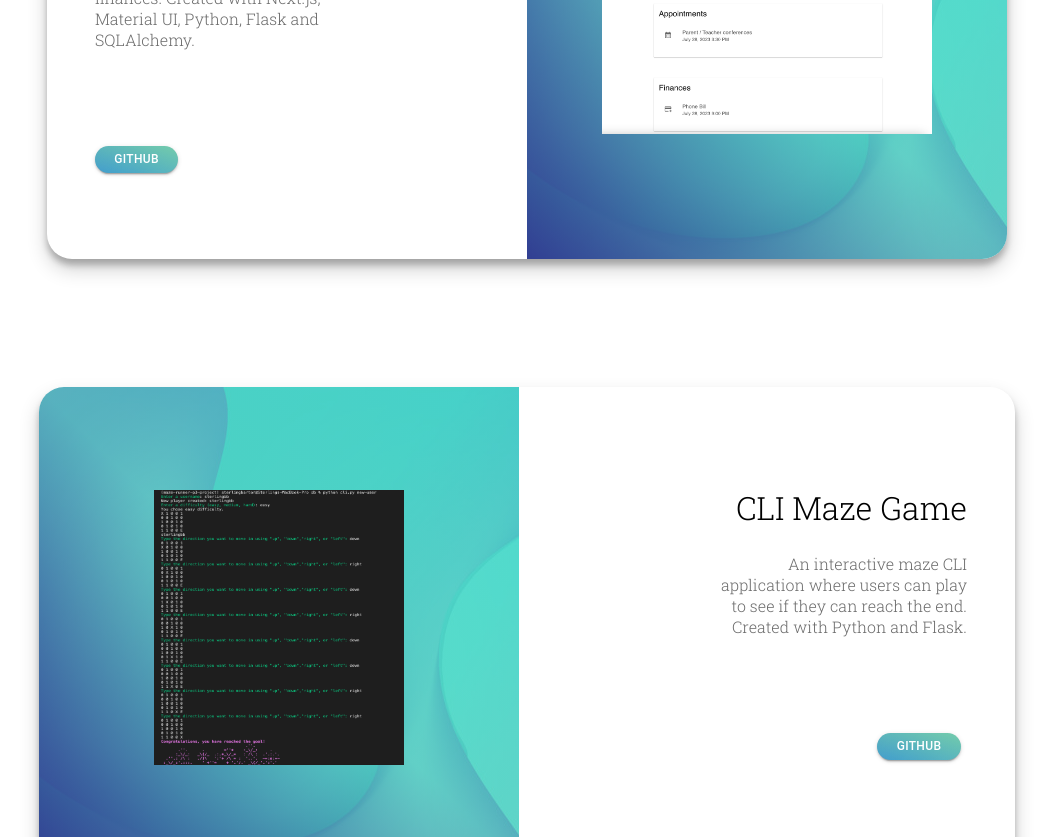
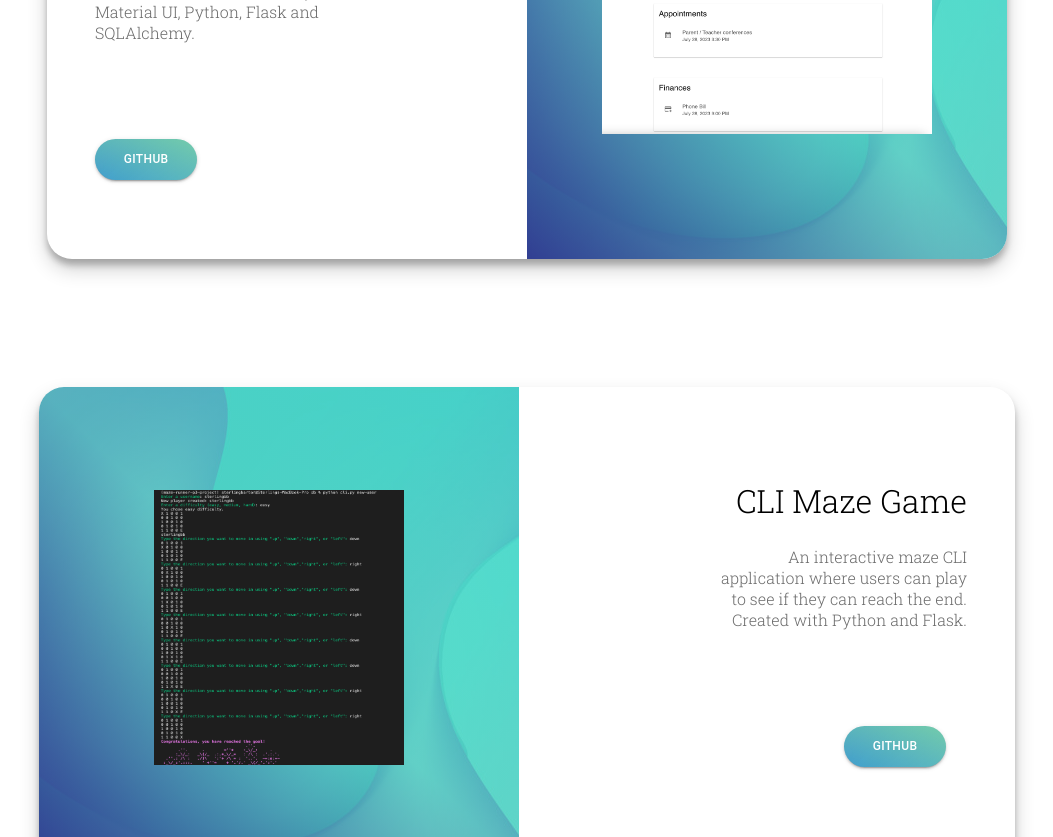
Before and after one commit to sterlingbarton/portfolio, a Next.js app: page / in a window 1280 px wide. Shown: the part 1780-2617 px from the top of the page, without its empty margins (113-1166 px from the left). Built offline with nearby package versions, Linux system fonts and the light colour scheme.

Commit message:
fixed incorrect link, button responsive changes

```diff
--- a/src/app/page.jsx
+++ b/src/app/page.jsx
@@ -76,7 +76,7 @@ export default function Home() {
                 <h6 className={styles.projectTitle}>Task Planner</h6>
                 <p className={styles.projectDesc}>Full stack web application that helps users organize current and future tasks, appointments and finances. Created with Next.js, Material UI, Python, Flask and SQLAlchemy.</p>
                 <Box id={styles.tempSingleBtn} className={styles.buttonContainer}>
-                  <Button variant='contained' onClick={() => router.push('https://github.com/sterlingbarton/portfolio')}>GitHub</Button>
+                  <Button variant='contained' onClick={() => router.push('https://github.com/sterlingbarton/project-iris')}>GitHub</Button>
                   {/* <Button variant='contained'>Live site</Button> */}
                 </Box>
               </Box>
--- a/src/styles/page.module.css
+++ b/src/styles/page.module.css
@@ -313,6 +313,7 @@
   }
   .buttonContainer button{
     margin-right: 1rem;
+    padding: .4rem 1.4rem;
   }
 }
 
@@ -352,6 +353,12 @@
   .imageWrapper{
     height: 30rem;
     min-width: 30rem;
+  }
+  .buttonContainer{
+    width: 18rem;
+  }
+  .buttonContainer button{
+    padding: .6rem 1.8rem;
   }
 }
 
```
